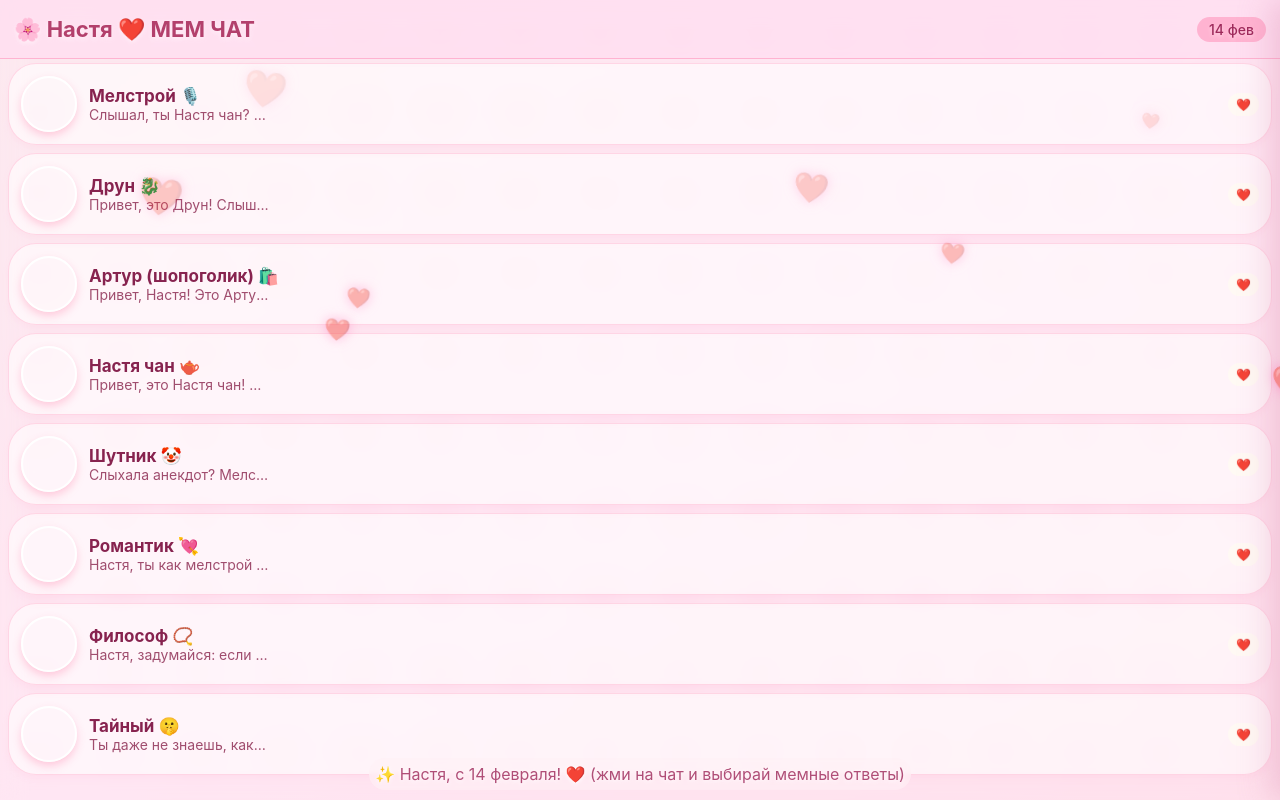
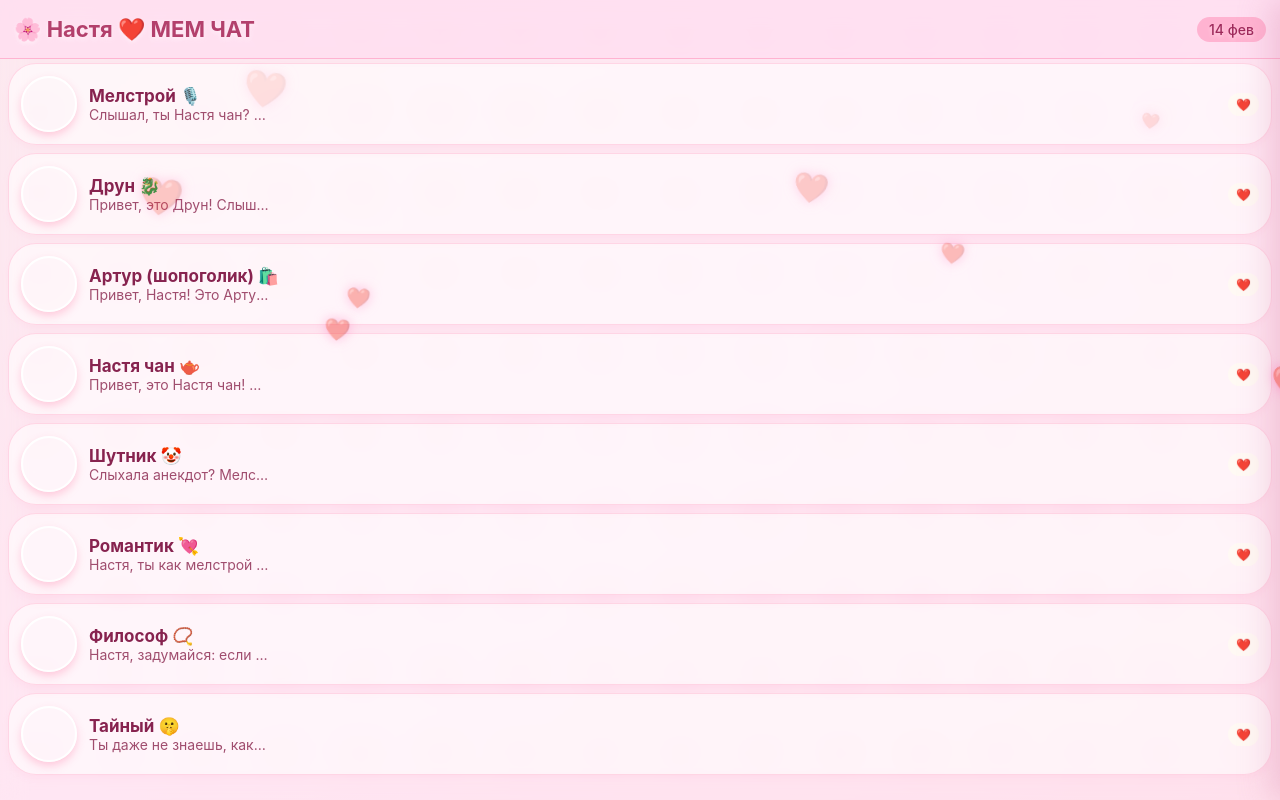
Before and after one commit to shishko22o18o/Mem_govna, a plain HTML site: page index.html in a window 1280 px wide. Shown: the top 800 px of the page. Drawn offline with Linux system fonts and the light colour scheme.

Commit message:
Remove desktop hint from index.html
Removed the desktop hint message from the HTML.

```diff
--- a/index.html
+++ b/index.html
@@ -750,9 +750,7 @@
   })();
 </script>
 
-<div class="desktop-hint">
-  ✨ Настя, с 14 февраля!  ❤️  (жми на чат и выбирай мемные ответы)
-</div>
+
 
 </body>
 </html>
```
